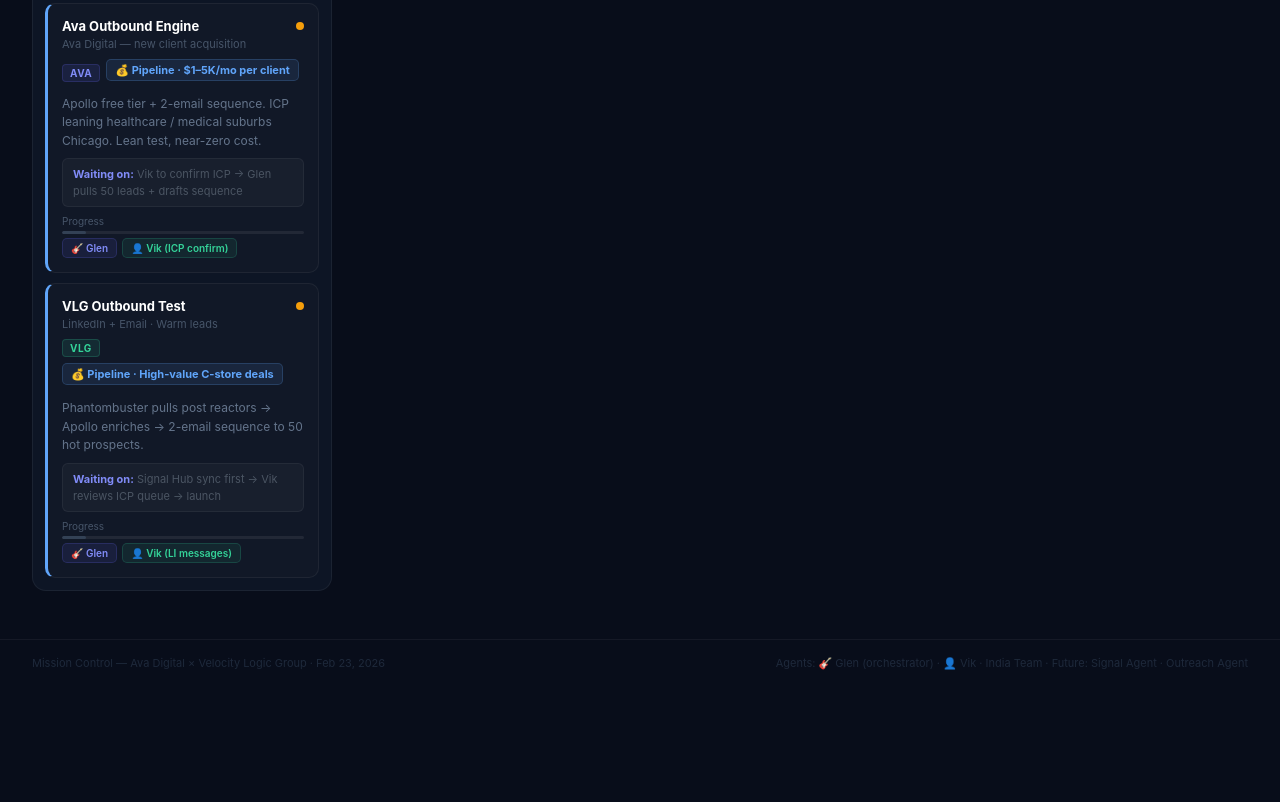
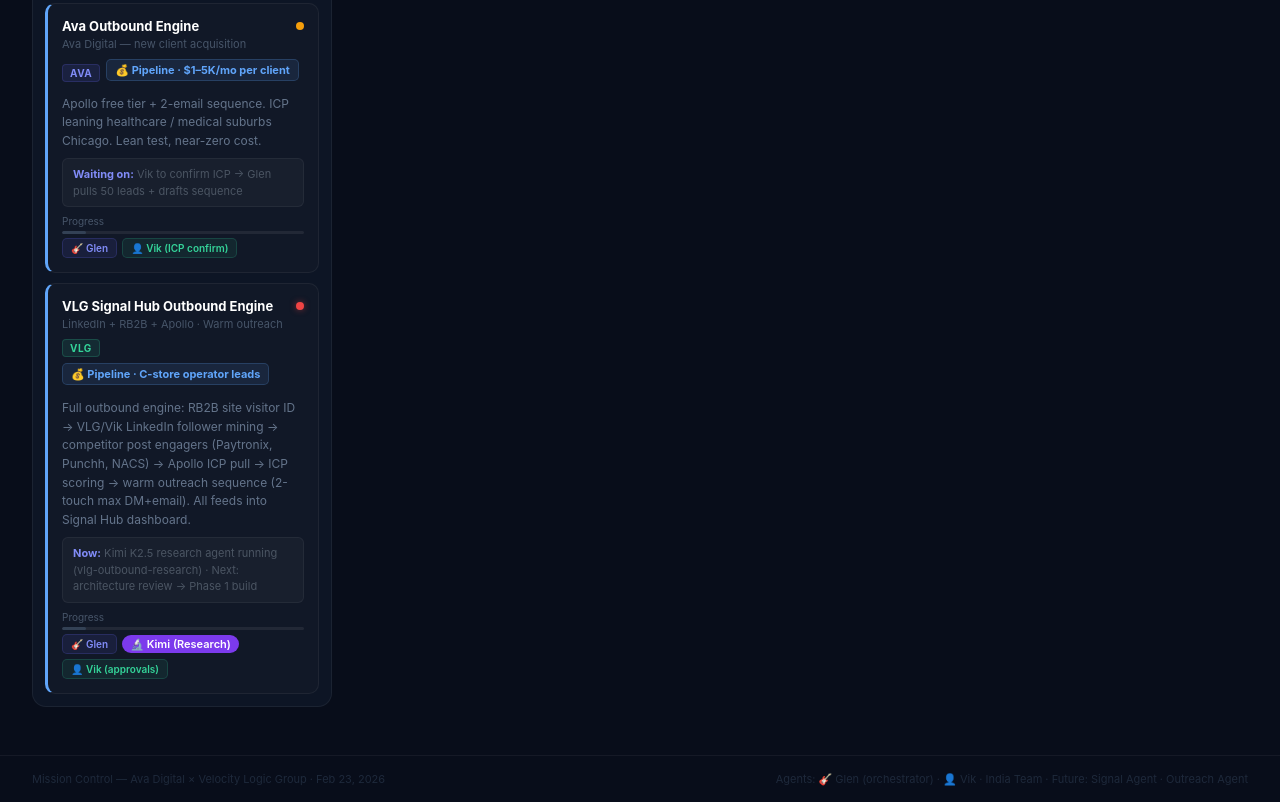
Before and after one commit to vikmehta333/mission-control, a plain HTML site: page index.html in a window 1280 px wide. Shown: the part 1775-2577 px from the top of the page. Before the commit the page ends 2461 px from the top, so only its background shows below. Drawn offline with Linux system fonts and the light colour scheme.

Commit message:
Add VLG Signal Hub Outbound Engine to Mission Control (Kimi research agent running)

```diff
--- a/index.html
+++ b/index.html
@@ -377,25 +377,26 @@
         </div>
       </div>
 
-      <!-- VLG Outbound — pipeline -->
+      <!-- VLG Signal Hub Outbound Engine -->
       <div class="card rev-pipeline">
         <div class="card-top">
           <div>
-            <div class="card-title">VLG Outbound Test</div>
-            <div class="card-client">LinkedIn + Email · Warm leads</div>
+            <div class="card-title">VLG Signal Hub Outbound Engine</div>
+            <div class="card-client">LinkedIn + RB2B + Apollo · Warm outreach</div>
           </div>
-          <div class="priority p-medium"></div>
+          <div class="priority p-high"></div>
         </div>
         <div class="tags">
           <span class="biz-tag biz-vlg">VLG</span>
-          <span class="rev-badge rb-pipeline">💰 Pipeline · High-value C-store deals</span>
+          <span class="rev-badge rb-pipeline">💰 Pipeline · C-store operator leads</span>
         </div>
-        <div class="card-desc">Phantombuster pulls post reactors → Apollo enriches → 2-email sequence to 50 hot prospects.</div>
-        <div class="card-next"><strong>Waiting on:</strong> Signal Hub sync first → Vik reviews ICP queue → launch</div>
+        <div class="card-desc">Full outbound engine: RB2B site visitor ID → VLG/Vik LinkedIn follower mining → competitor post engagers (Paytronix, Punchh, NACS) → Apollo ICP pull → ICP scoring → warm outreach sequence (2-touch max DM+email). All feeds into Signal Hub dashboard.</div>
+        <div class="card-next"><strong>Now:</strong> Kimi K2.5 research agent running (vlg-outbound-research) · Next: architecture review → Phase 1 build</div>
         <div class="stage-bar"><div class="stage-bar-label">Progress</div><div class="stage-track"><div class="stage-fill fill-10"></div></div></div>
         <div class="agents">
           <span class="agent agent-glen">🎸 Glen</span>
-          <span class="agent agent-vik">👤 Vik (LI messages)</span>
+          <span class="agent" style="background:#7c3aed;color:white;padding:2px 8px;border-radius:10px;font-size:11px;">🔬 Kimi (Research)</span>
+          <span class="agent agent-vik">👤 Vik (approvals)</span>
         </div>
       </div>
 
```
